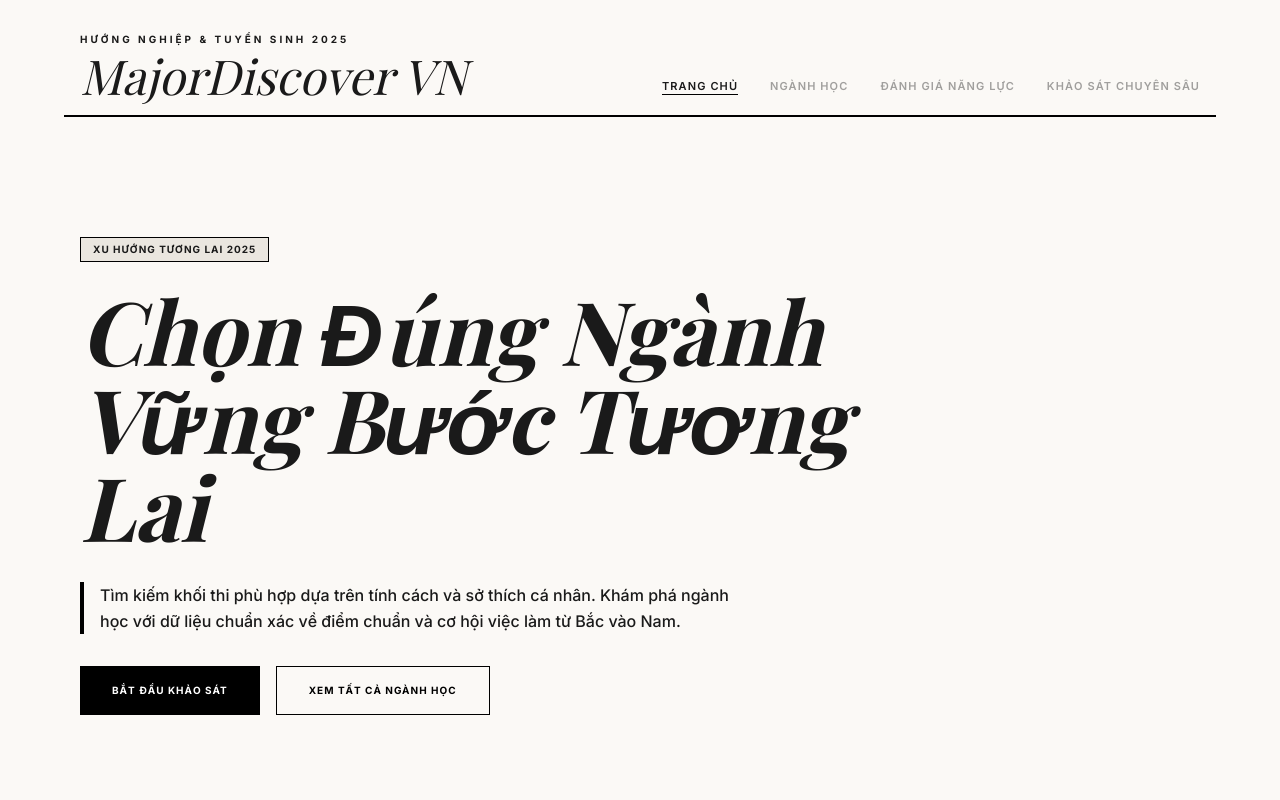
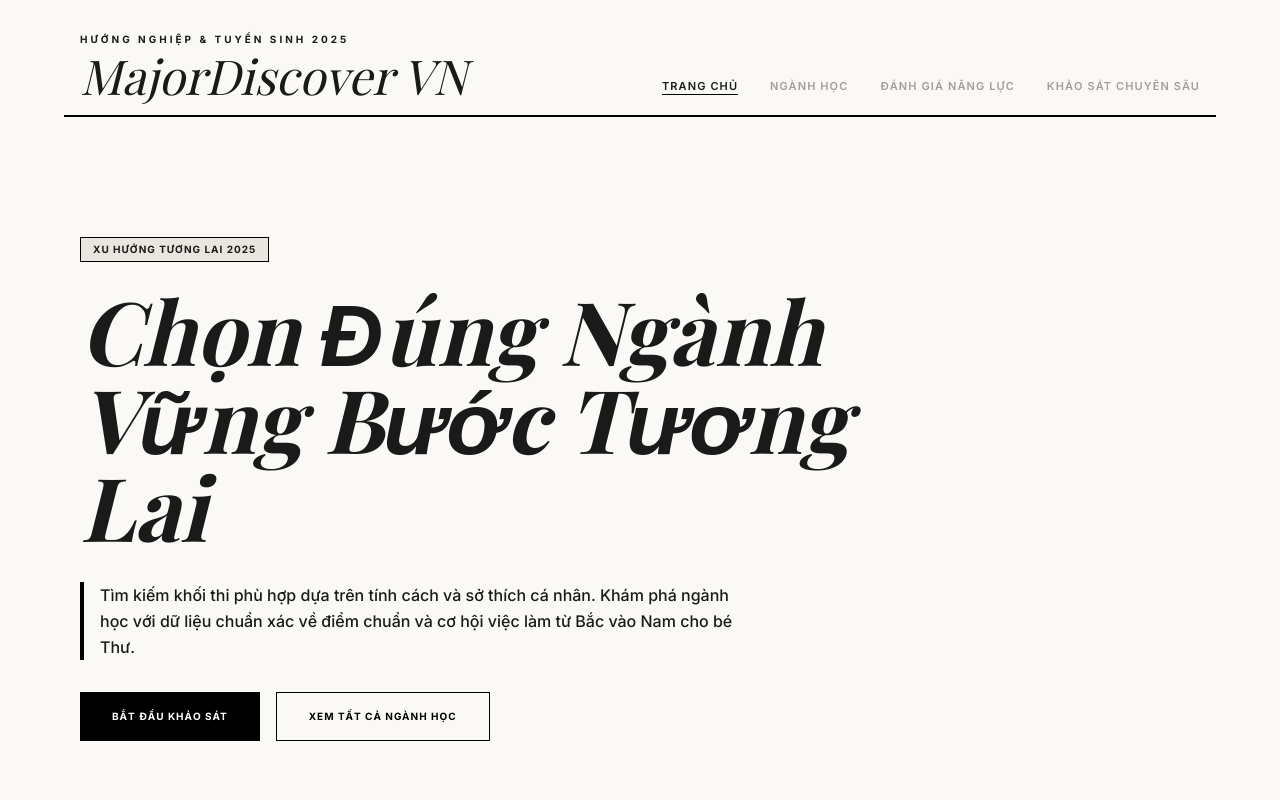
Before and after one commit to zizi0209/MajorDiscoverVN, a Next.js app: page / in a window 1280 px wide. Shown: the top 800 px of the page. Built offline with nearby package versions, Linux system fonts and the light colour scheme; no server answers; a web font is replaced by a local one.

Commit message:
feat: add Hero component with quiz trigger and navigation actions

```diff
--- a/components/Hero.tsx
+++ b/components/Hero.tsx
@@ -13,7 +13,7 @@ export function Hero({ onStart }: HeroProps) {
       </h2>
       <p className="text-sm md:text-base border-l-4 border-black pl-4 text-left max-w-2xl mb-8 leading-relaxed font-medium">
         Tìm kiếm khối thi phù hợp dựa trên tính cách và sở thích cá nhân. Khám phá ngành học với
-        dữ liệu chuẩn xác về điểm chuẩn và cơ hội việc làm từ Bắc vào Nam.
+        dữ liệu chuẩn xác về điểm chuẩn và cơ hội việc làm từ Bắc vào Nam cho bé Thư.
       </p>
       <div className="flex flex-wrap gap-4">
         <button
```
